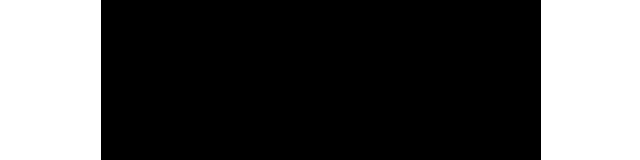
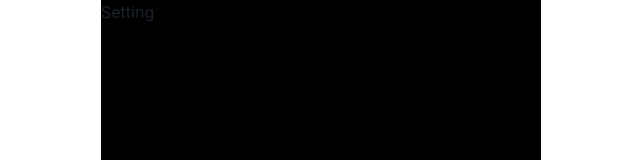
Before and after one commit to luka1104/n-house-mock, a Next.js app: page /setting in a window 1280 px wide. Before the commit this address had no page. Shown: the top 160 px of the page, without its empty margins (319-959 px from the left). Built offline with nearby package versions, Linux system fonts and the light colour scheme.

Commit message:
Add Setting page

```diff
--- /dev/null
+++ b/src/pages/setting.tsx
@@ -0,0 +1,8 @@
+import { NextPage } from "next"
+import React from "react"
+
+const Setting: NextPage = () => {
+  return <div>Setting</div>
+}
+
+export default Setting
```
